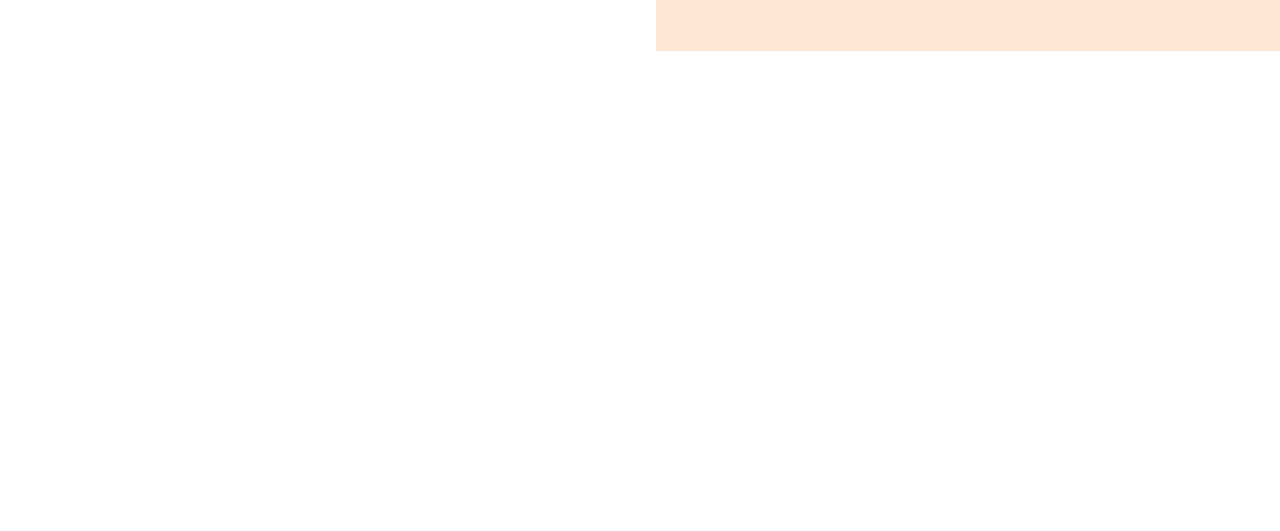
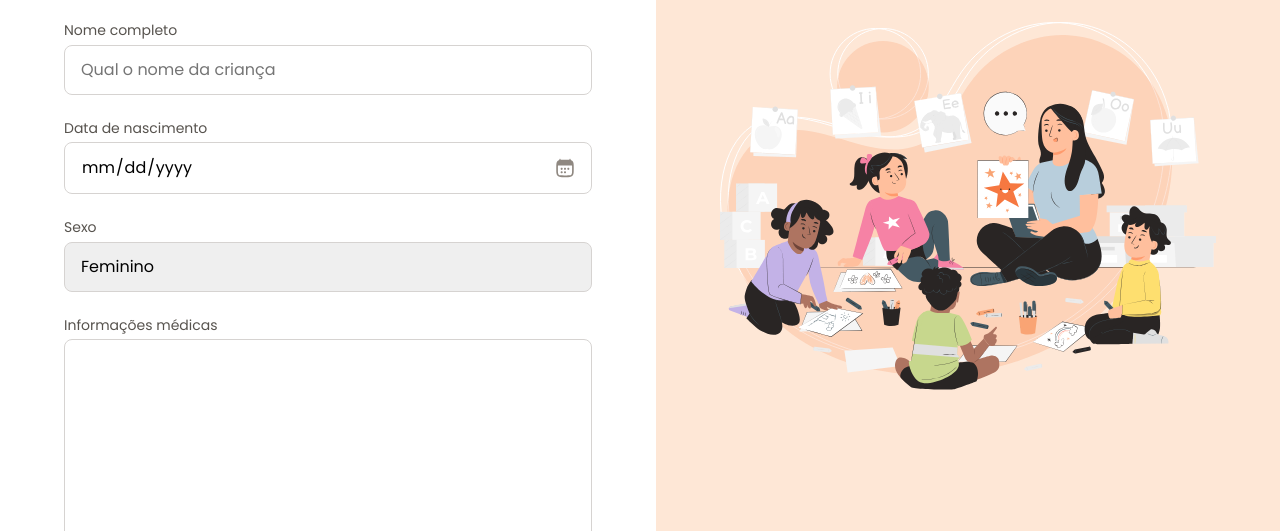
Before and after one commit to placenci/FormulariodeMatricula, a plain HTML site: page index.html in a window 1280 px wide. Shown: the part 269-800 px from the top of the page. Drawn offline with Linux system fonts and the light colour scheme.

Commit message:
configurando inputs data e select

```diff
--- /dev/null
+++ b/styles/fields/index.css
@@ -0,0 +1,45 @@
+input, textarea, select{
+   appearance: none;
+   width: 100%;
+   border-radius: .5rem;
+   border: 1px solid var(--stroke-default);
+
+   padding: .75rem 1rem;
+   font: var(--text);
+}
+label{
+   font: var(--text-sm);
+   color: var(--text-secondary);
+
+   display: block;
+   margin-bottom: .25rem;
+}
+input:focus,
+select:focus,
+textarea:focus{
+   outline: .25rem solid var(--surface-secondary);
+   border: .125rem solid var(--stroke-highlight);
+   outline-offset: .1px;
+}
+input[type="date"]{
+   position: relative;
+   &::-webkit-calendar-picker-indicator{
+      opacity: 0;
+   }
+
+   &::before{
+      content: "";
+      position: absolute;
+      background: url(/icons/calendar-03.svg) center/contain ;
+      right: 1rem;
+      width: 1.25rem;
+      height: 1.25rem;
+      top: 50%;
+      transform: translateY(-50%);
+
+   }
+}
+select{
+   background: url(/icons/arrow-down-01.svg) no-repeat calc(100% - lrem);
+
+}
--- /dev/null
+++ b/styles/forms.css
@@ -0,0 +1,13 @@
+@import url(fields/index.css);
+form{
+   margin-top: 3rem;
+}
+fieldset{
+   border: none;
+   display: grid;
+   gap: 1.5rem;
+}
+legend{
+   font: 600 1rem/1.25 var(--font-family);
+   margin-bottom: 1.5rem;
+}
--- a/styles/global.css
+++ b/styles/global.css
@@ -20,7 +20,7 @@
    --stroke-highlight: #F3541C;
    --semantic-error: #DC2626;
 
-   zoom: 40%;
+
 }
 body{
    overflow: hidden;
--- a/styles/index.css
+++ b/styles/index.css
@@ -1,2 +1,3 @@
 @import url(global.css);
 @import url(layout.css);
+@import url(forms.css);
```
